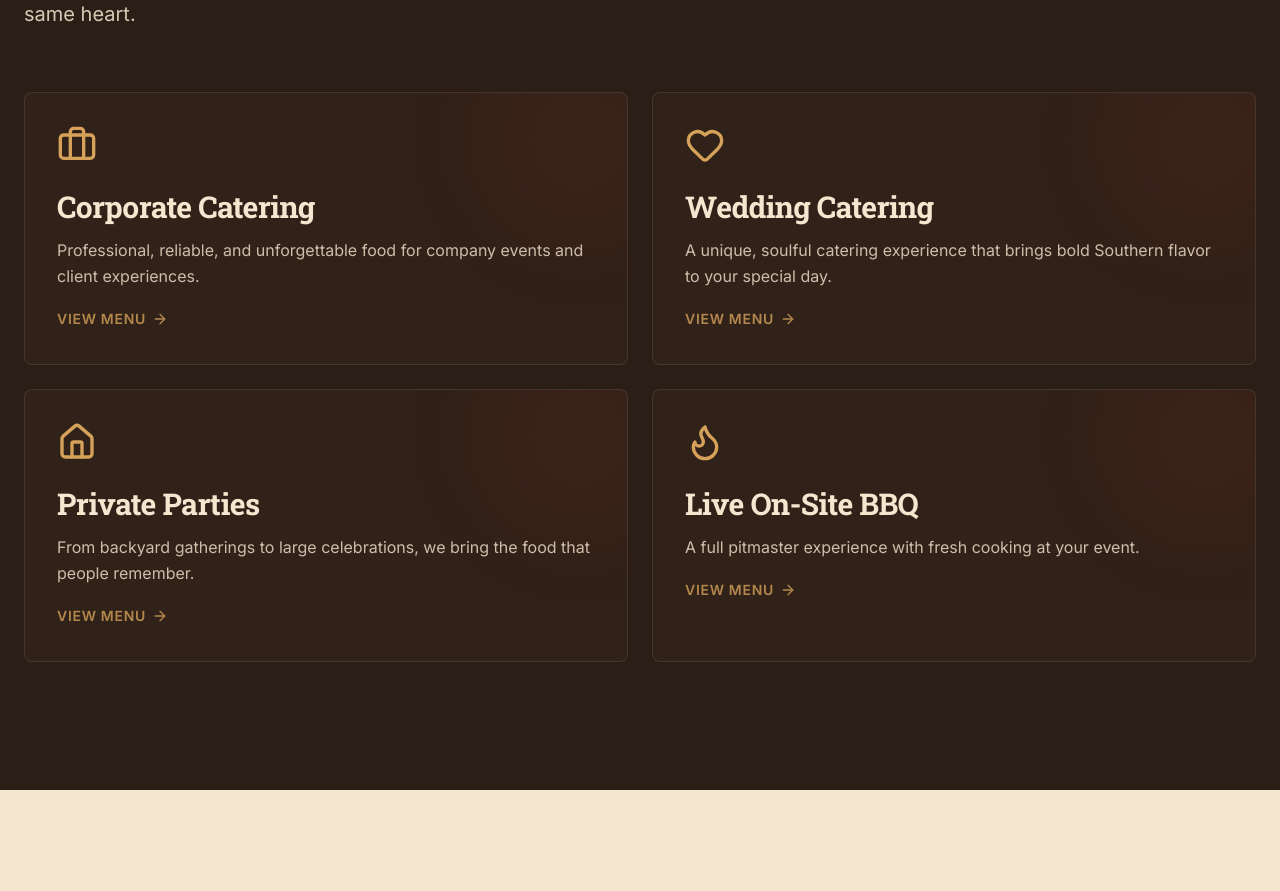
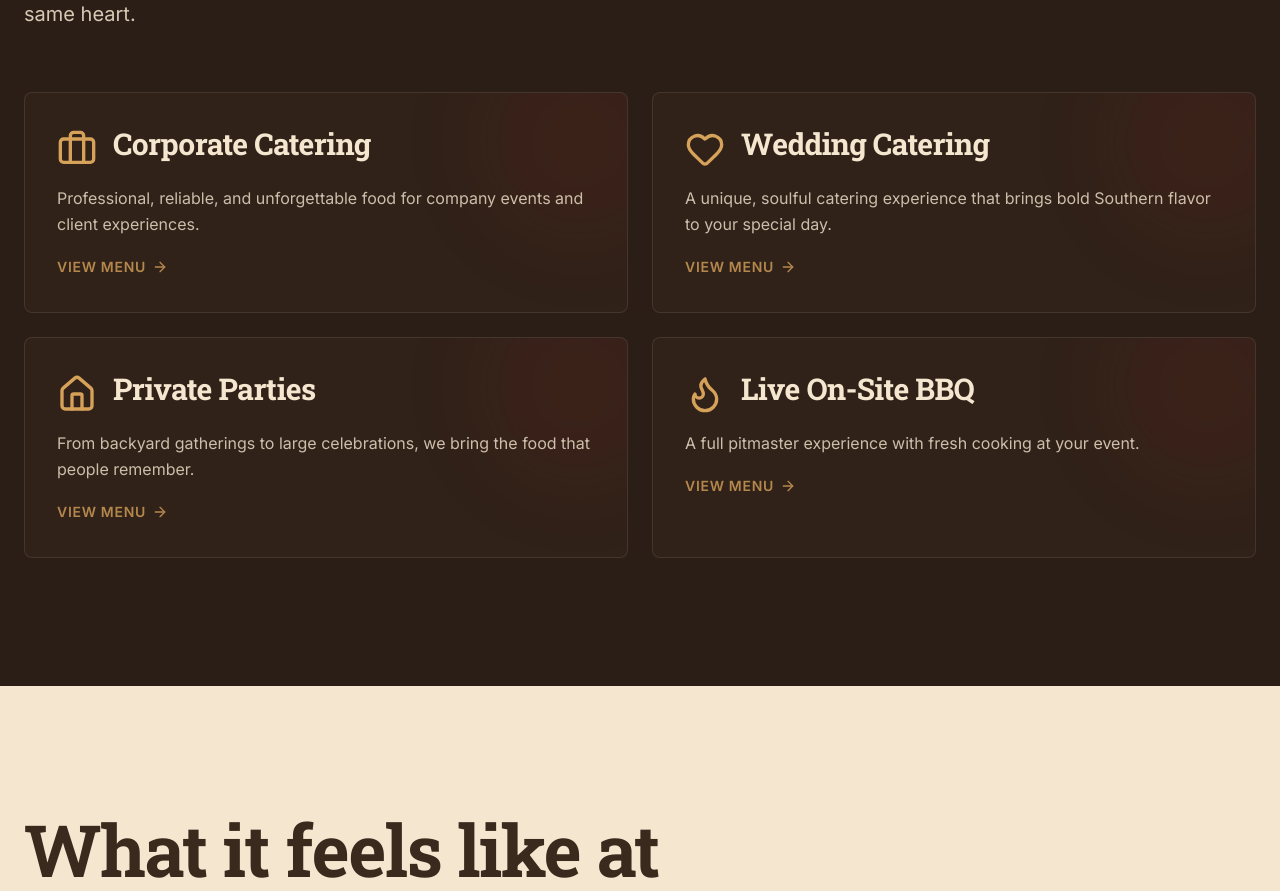
Before and after one commit to TimeKast/big-bold-bbq, a Next.js app: page / in a window 1280 px wide. Shown: the part 2580-3471 px from the top of the page. Built offline with nearby package versions, Linux system fonts and the light colour scheme; no server answers.

Commit message:
Align service card icons with titles

```diff
--- a/components/home/Services.tsx
+++ b/components/home/Services.tsx
@@ -61,10 +61,15 @@ export function Services() {
                 <div className="absolute -top-12 -right-12 size-48 rounded-full bg-firebrick/10 blur-2xl group-hover:bg-firebrick/20 transition-all duration-500" />
 
                 <div className="relative">
-                  <s.icon className="size-10 text-warmgold mb-6" aria-hidden />
-                  <h3 className="font-display text-2xl md:text-3xl text-parchment mb-3">
-                    {s.title}
-                  </h3>
+                  <div className="mb-4 flex items-start gap-3 sm:gap-4">
+                    <s.icon
+                      className="mt-1 size-8 flex-shrink-0 text-warmgold sm:size-10"
+                      aria-hidden
+                    />
+                    <h3 className="font-display text-2xl leading-tight text-parchment md:text-3xl">
+                      {s.title}
+                    </h3>
+                  </div>
                   <p className="text-parchment/80 text-base leading-relaxed">
                     {s.body}
                   </p>
```
